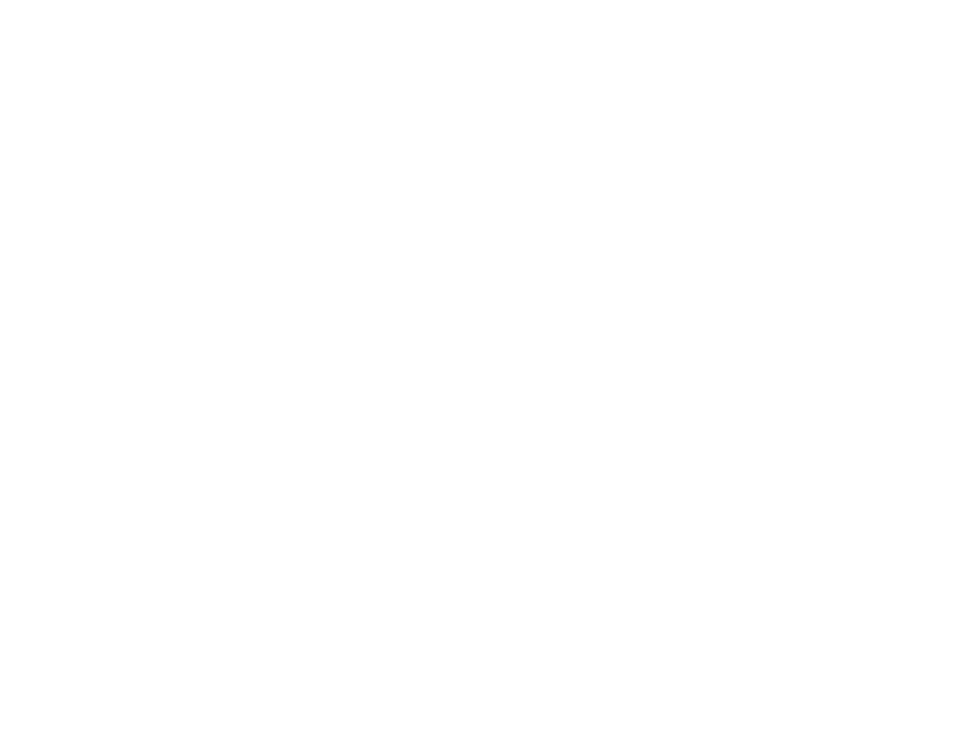
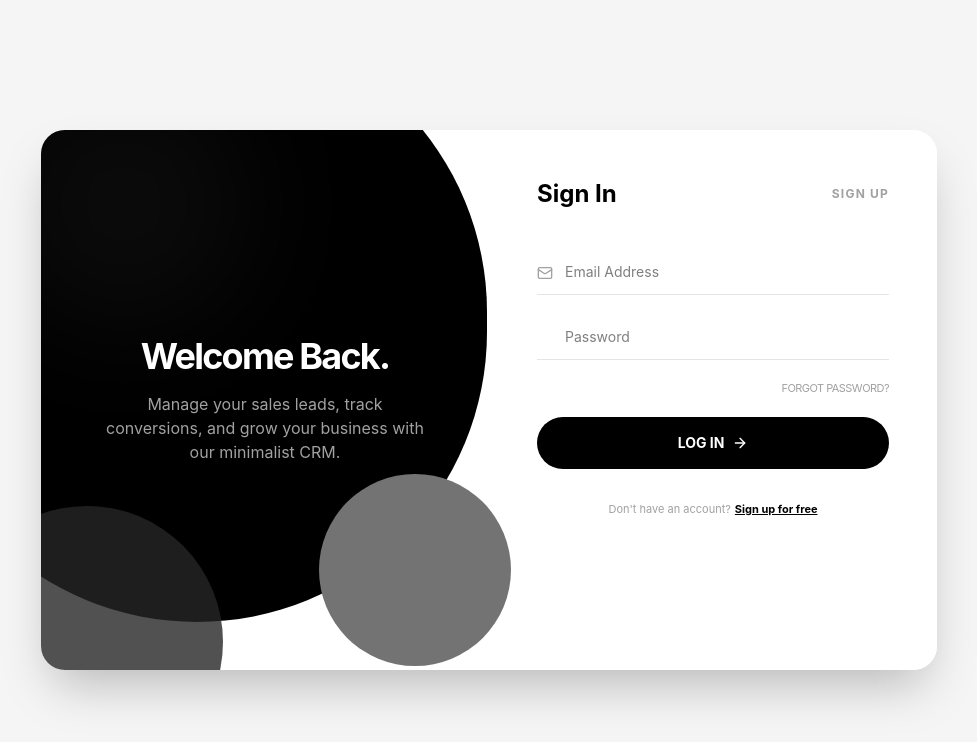
Before and after one commit to ThamiduChamod/crm-frontend, a React (Vite) app: page / in a window 1280 px wide. Shown: the top 742 px of the page, without its empty margins (151-1128 px from the left). Built offline with nearby package versions, Linux system fonts and the light colour scheme.

Commit message:
add login page UI with Tailwind styling

```diff
--- a/src/pages/Dashboard.tsx
+++ b/src/pages/Dashboard.tsx
@@ -3,7 +3,7 @@
 export default function Dashboard() {
   return (
     <div>
-
+      hi
     </div>
   )
 }
--- a/src/pages/Login.tsx
+++ b/src/pages/Login.tsx
@@ -1,9 +1,147 @@
-import React from 'react'
+import { ArrowRight, Mail } from 'lucide-react'
+import React,{useState} from 'react'
+import { useAuth } from '../context/AuthContext';
+import { useNavigate } from 'react-router-dom';
 
 export default function Login() {
+   const [isLogin, setIsLogin] = useState(true);
+  const [email, setEmail] = useState('');
+  const [password, setPassword] = useState('');
+  const [name, setName] = useState('');
+  const [error, setError] = useState('');
+
+  const { login } = useAuth();
+  const navigate = useNavigate();
+
+  const handleAuth = (e: React.FormEvent<HTMLFormElement>) => {
+    e.preventDefault();
+    setError('');
+
+    if (isLogin) {
+      // Login Logic
+      if (email === 'admin@example.com' && password === 'password123') {
+        login({ email, roles: ['Admin'], name: 'Admin User' });
+        navigate('/dashboard');
+      } else {
+        setError('Invalid credentials. Use admin@example.com / password123');
+      }
+    } else {
+      // Sign Up Logic (Demo)
+      alert("Registration is disabled for this demo. Use the test admin account.");
+      setIsLogin(true);
+    }
+  };
+
   return (
-    <div>
+    <div className="min-h-screen bg-neutral-100 flex items-center justify-center p-6">
+      <div className="max-w-4xl w-full min-h-135 bg-white rounded-3xl shadow-2xl overflow-hidden flex flex-col md:flex-row">
 
+        {/* Left Side - Black Section */}
+        <div className="md:w-1/2 z-10  p-12 flex flex-col justify-center items-center text-white relative rounded-tl-2xl rounded-br-2xl">
+
+          <div className="text-center z-10">
+            <h1 className="text-4xl font-bold tracking-tighter mb-4">
+              {isLogin ? "Welcome Back." : "Join the Team."}
+            </h1>
+
+            <p className="text-neutral-400 max-w-xs">
+              Manage your sales leads, track conversions, and grow your business with our minimalist CRM.
+            </p>
+          </div>
+
+          {/* Decorative Circles */}
+          <div className="absolute z-0 top-[-20%] left-[-30%] w-145 h-150 bg-black rounded-full"></div>
+          <div className="absolute z-0 top-[-10%] left-[-10%] w-64 h-64 bg-neutral-900 rounded-full blur-3xl opacity-50"></div>
+          <div className="absolute z-0 bottom-[-20%] left-[-20%] w-68 h-68 bg-neutral-800 opacity-80 rounded-full"></div>
+          <div className="absolute z-5 bottom-1 right-[-5%] w-48 h-48 bg-neutral-500 rounded-full"></div>
+
+        </div>
+
+        {/* Right Side - White Section (Form) */}
+        <div className="md:w-1/2 p-12 bg-white">
+          <div className="flex justify-between items-center mb-10">
+            <h2 className="text-2xl font-bold text-black">
+              {isLogin ? "Sign In" : "Register"}
+            </h2>
+            <button
+              onClick={() => setIsLogin(!isLogin)}
+              className="text-xs font-bold uppercase tracking-widest text-neutral-400 hover:text-black transition-colors b-20"
+            >
+              {isLogin ? "Sign Up" : "Log In"}
+            </button>
+          </div>
+
+          {error && (
+            <div className="mb-6 text-xs text-red-500 font-medium bg-red-50 p-3 rounded-lg border border-red-100">
+              {error}
+            </div>
+          )}
+
+          <form onSubmit={handleAuth} className="space-y-5">
+            {!isLogin && (
+              <div className="relative">
+                {/* <User className="absolute left-0 top-1/2 -translate-y-1/2 w-4 text-neutral-400" /> */}
+                <input
+                  type="text"
+                  placeholder="Full Name"
+                  className="w-full pl-7 py-3 border-b border-neutral-200 focus:border-black outline-none transition-colors text-sm"
+                  value={name}
+                  onChange={(e) => setName(e.target.value)}
+                  required
+                />
+              </div>
+            )}
+
+            <div className="relative">
+              <Mail className="absolute left-0 top-1/2 -translate-y-1/2 w-4 text-neutral-400" />
+              <input
+                type="email"
+                placeholder="Email Address"
+                className="w-full pl-7 py-3 border-b border-neutral-200 focus:border-black outline-none transition-colors text-sm"
+                value={email}
+                onChange={(e) => setEmail(e.target.value)}
+                required
+              />
+            </div>
+
+            <div className="relative">
+              {/* <Lock className="absolute left-0 top-1/2 -translate-y-1/2 w-4 text-neutral-400" /> */}
+              <input
+                type="password"
+                placeholder="Password"
+                className="w-full pl-7 py-3 border-b border-neutral-200 focus:border-black outline-none transition-colors text-sm"
+                value={password}
+                onChange={(e) => setPassword(e.target.value)}
+                required
+              />
+            </div>
+
+            {isLogin && (
+              <div className="flex justify-end">
+                <a href="#" className="text-[11px] text-neutral-400 hover:text-black uppercase tracking-tighter">Forgot Password?</a>
+              </div>
+            )}
+
+            <button className="w-full bg-black hover:checked: text-white py-4 rounded-full flex items-center justify-center group hover:bg-neutral-800 transition-all font-bold text-sm cursor-pointer">
+              {isLogin ? "LOG IN" : "CREATE ACCOUNT"}
+              <ArrowRight className="ml-2 w-4 h-4 group-hover:translate-x-1 transition-transform" />
+            </button>
+          </form>
+
+
+
+          <p className="mt-8 text-center text-[11px] text-neutral-400">
+            {isLogin ? "Don't have an account?" : "Already have an account?"}
+            <button
+              onClick={() => setIsLogin(!isLogin)}
+              className="ml-1 text-black font-bold underline cursor-pointer hover:text-neutral-800 transition-colors"
+            >
+              {isLogin ? "Sign up for free" : "Log in to your account"}
+            </button>
+          </p>
+        </div>
+
+      </div>
     </div>
-  )
+  );
 }
```
